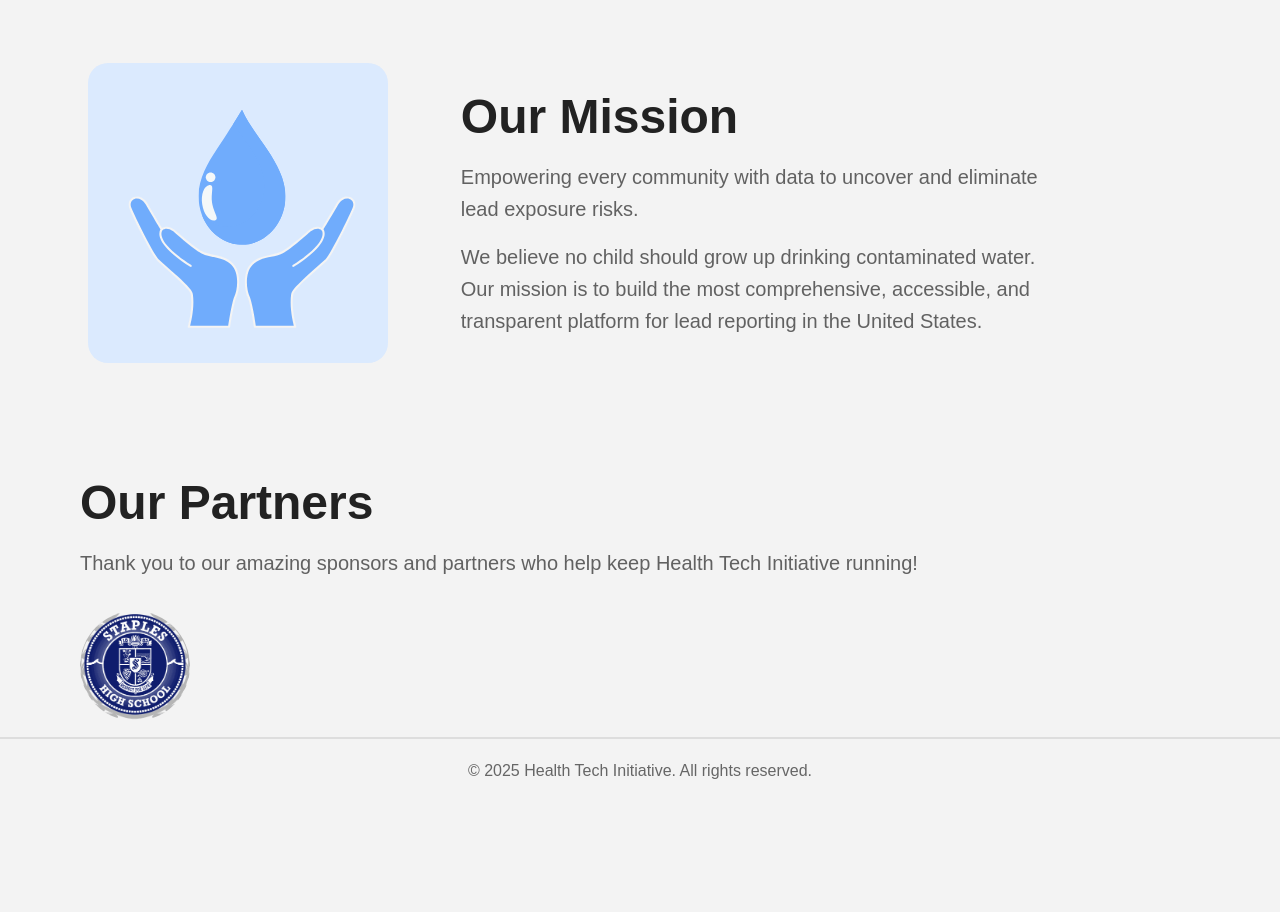
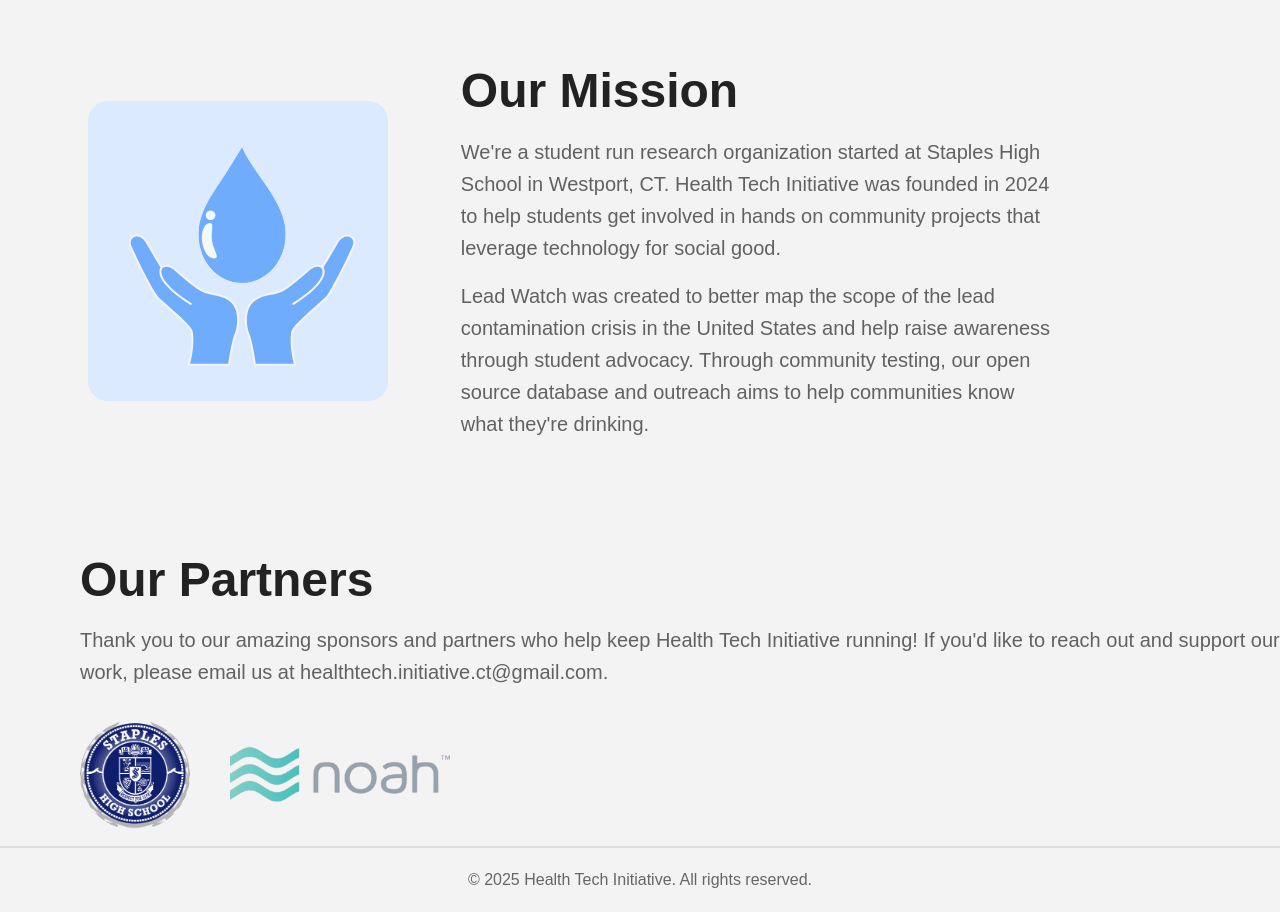
Before and after one commit to IggyLikesToCode/HealthTechInitiative2024-2025, a React (Create React App) app in the folder hti24-25/: page / in a window 1280 px wide. Shown: the part 760-1672 px from the top of the page. Before the commit the page ends 1563 px from the top, so only its background shows below. Built offline with nearby package versions, Linux system fonts and the light colour scheme; the HTML template or start-up script is replaced by a standard one.

Commit message:
Copywriting and Partners

```diff
--- a/hti24-25/src/tabs/Home.jsx
+++ b/hti24-25/src/tabs/Home.jsx
@@ -249,17 +249,14 @@ const Home = () => {
               color="text.secondary"
               sx={{ maxWidth: "600px", mb: 2, fontSize: { xs: "1rem", md: "1.25rem" } }}
             >
-              Empowering every community with data to uncover and eliminate lead
-              exposure risks.
+              We're a student run research organization started at Staples High School in Westport, CT. Health Tech Initiative was founded in 2024 to help students get involved in hands on community projects that leverage technology for social good.
             </Typography>
             <Typography
               variant="h6"
               color="text.secondary"
               sx={{ maxWidth: "600px" }}
             >
-              We believe no child should grow up drinking contaminated water.
-              Our mission is to build the most comprehensive, accessible, and
-              transparent platform for lead reporting in the United States.
+              Lead Watch was created to better map the scope of the lead contamination crisis in the United States and help raise awareness through student advocacy. Through community testing, our open source database and outreach aims to help communities know what they're drinking.
             </Typography>
           </Grid>
         </Grid>
@@ -271,7 +268,7 @@ const Home = () => {
         </Typography>
         <Typography variant="h6" color="text.secondary" mb={4} sx={{ fontSize: { xs: "1rem", md: "1.25rem" } }}>
           Thank you to our amazing sponsors and partners who help keep Health
-          Tech Initiative running!
+          Tech Initiative running! If you'd like to reach out and support our work, please email us at healthtech.initiative.ct@gmail.com.
         </Typography>
 
           <Box
@@ -283,6 +280,7 @@ const Home = () => {
                   "&::-webkit-scrollbar": { display: "none" },
               }}
           >
+            <a href="https://shs.westportps.org/" target="_blank" rel="noopener noreferrer">
               <Avatar
                   alt="Staples High School"
                   src="/assets/stapleshighschool.png"
@@ -295,6 +293,24 @@ const Home = () => {
                       minHeight: "80px",
                   }}
               />
+              </a>
+              <a href="https://www.noahsystem.co/" target="_blank" rel="noopener noreferrer">
+              <Avatar
+                  alt="Noah System"
+                  src="/assets/noahsystems.png"
+
+                  sx={{
+                      width: "30vw",
+                      height: "30vw",
+                      maxWidth: "220px",
+                      maxHeight: "110px",
+                      minWidth: "80px",
+                      minHeight: "80px",
+                      borderRadius: 0,
+
+                  }}
+              />
+              </a>
 
           </Box>
       </Box>
```
Also changed, not shown: hti24-25/public/assets/noahsystems.png (added).
